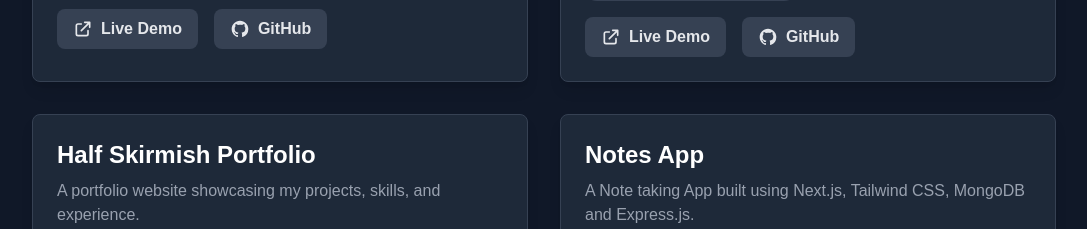
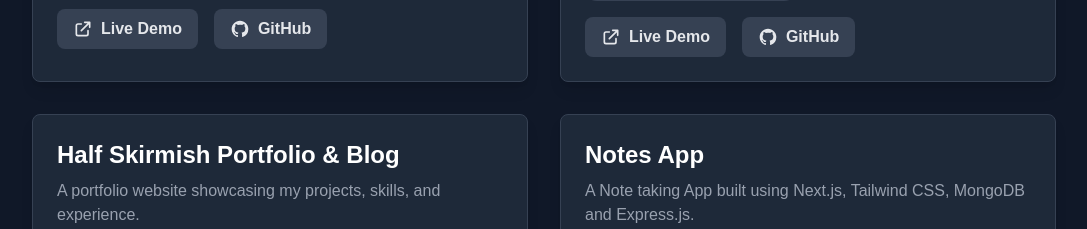
Before and after one commit to half-skirmish/frontend-halfskirmish-v2, a Next.js app: page /about in a window 1280 px wide. Shown: the part 800-1029 px from the top of the page, without its empty margins (96-1183 px from the left). Built offline with nearby package versions, Linux system fonts and the light colour scheme.

Commit message:
Updated the Title Card for Website

```diff
--- a/app/(navItems)/about/page.js
+++ b/app/(navItems)/about/page.js
@@ -132,7 +132,7 @@ const projects = [
     liveUrl: "https://chat.halfskirmish.com",
   },
     {
-    title: "Half Skirmish Portfolio",
+    title: "Half Skirmish Portfolio & Blog",
     description: "A portfolio website showcasing my projects, skills, and experience.",
     techStack: ["Next.js", "Tailwind CSS", "MongoDB", "Dynamic Routing"],
     liveUrl: "/",
```
